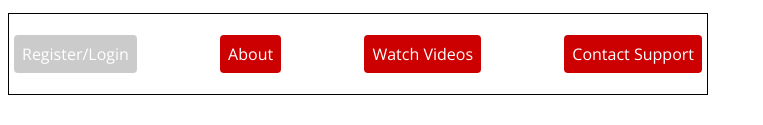
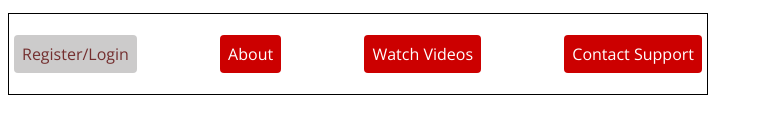
Before and after one commit to ltalavera19/ITMD441_Lab2, a plain HTML site: page index.html in a window 1280 px wide. In both pictures the pointer is over the link "Register/Login". Shown: the part 659-784 px from the top of the page, without its empty margins (0-763 px from the left). Drawn offline with nearby package versions, Linux system fonts and the light colour scheme.

Commit message:
Update styles.css

```diff
--- a/styles.css
+++ b/styles.css
@@ -161,8 +161,8 @@ a {
   }
 
   a:hover {
-	color: white;
-	background-color: black;
+	color: rgb(116, 46, 46);
+	background-color: rgb(54, 59, 109);
 	transition: color 3s, background-color 3s;
   }
 
```
